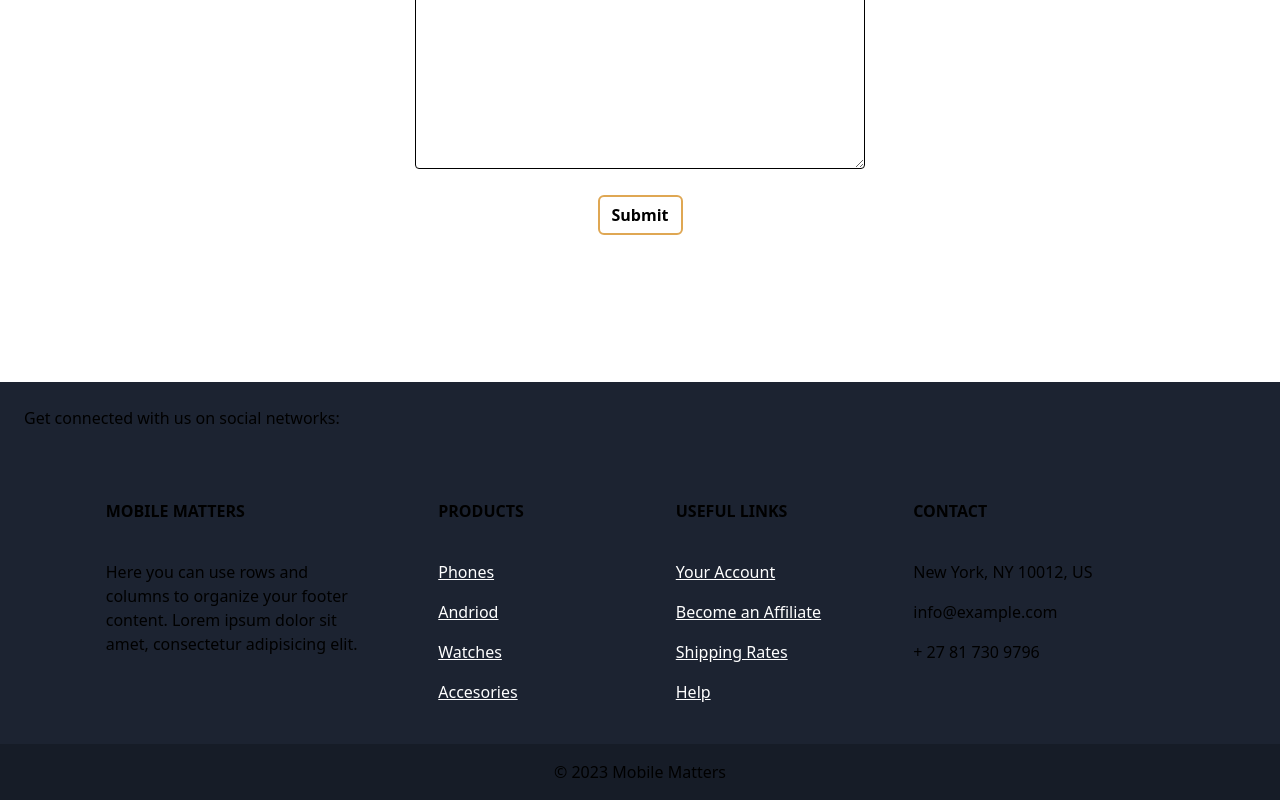
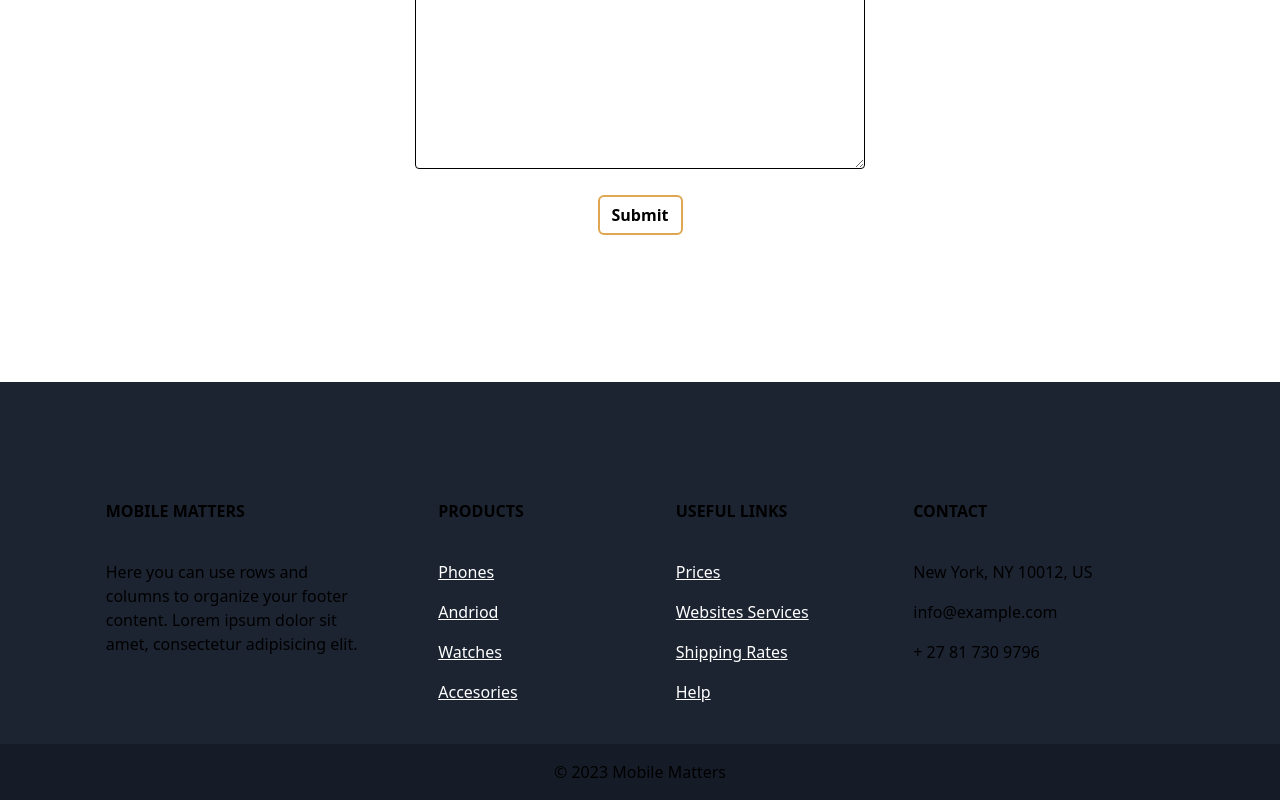
Before and after one commit to HlobisileLukhele/mobile-matters-ecommerce-site, a React (Create React App) app: page /Contact in a window 1280 px wide. Shown: the part 516-1316 px from the top of the page. Built offline with nearby package versions, Linux system fonts and the light colour scheme.

Commit message:
removed the span with text

```diff
--- a/src/Components/Footer.jsx
+++ b/src/Components/Footer.jsx
@@ -1,5 +1,4 @@
 import React from 'react';
-
 
 const Footer = () => (
 
@@ -12,8 +11,7 @@ const Footer = () => (
     <section
              className="d-flex justify-content-between p-4"
              >
-      <div className="me-5">
-        <span>Get connected with us on social networks:</span>
+      <div className="">
       </div>
 
       <div>
@@ -74,10 +72,10 @@ const Footer = () => (
                 style={{width: "60px; background-color: #7c4dff; height: 2px"}}
                 />
             <p>
-              <a href="#!" className="text-white">Your Account</a>
+              <a href="#!" className="text-white">Prices </a>
             </p>
             <p>
-              <a href="#!" className="text-white">Become an Affiliate</a>
+              <a href="#!" className="text-white">Websites Services</a>
             </p>
             <p>
               <a href="#!" className="text-white">Shipping Rates</a>
```
